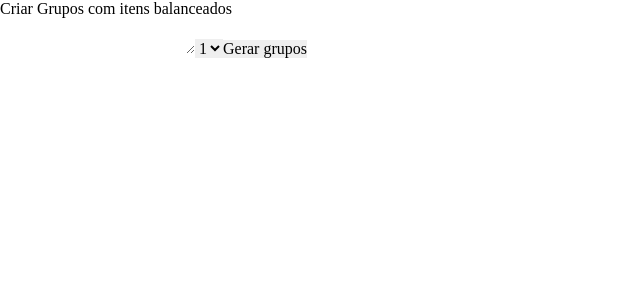
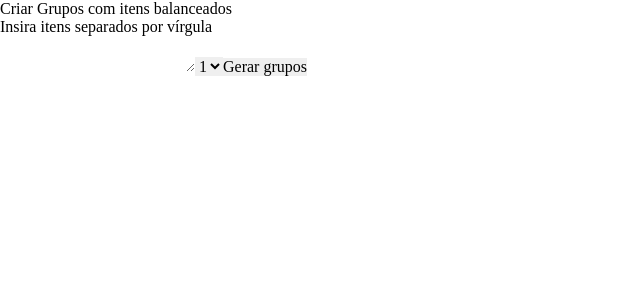
Before and after one commit to henriqueritter/react-group-division, a React (Create React App) app: page / in a window 1280 px wide. Shown: the top 300 px of the page, without its empty margins (0-640 px from the left). Built offline with nearby package versions, Linux system fonts and the light colour scheme.

Commit message:
Add main.css

```diff
--- a/src/scenes/Main/index.tsx
+++ b/src/scenes/Main/index.tsx
@@ -8,6 +8,9 @@ export const Main: React.FC = () => {
         <span id="mainHeaderSpan">Criar Grupos com itens balanceados</span>
       </header>
       <div>
+        <div id="labelInputContainer">
+          <span>Insira itens separados por vírgula</span>
+        </div>
         <div id="inputContainer">
           <textarea name="itensTextArea" id="itensTextArea"></textarea>
           <select name="groupsQuantity" id="groupsQuantity">
```
Also changed, not shown: src/styles/Main.css (added).
